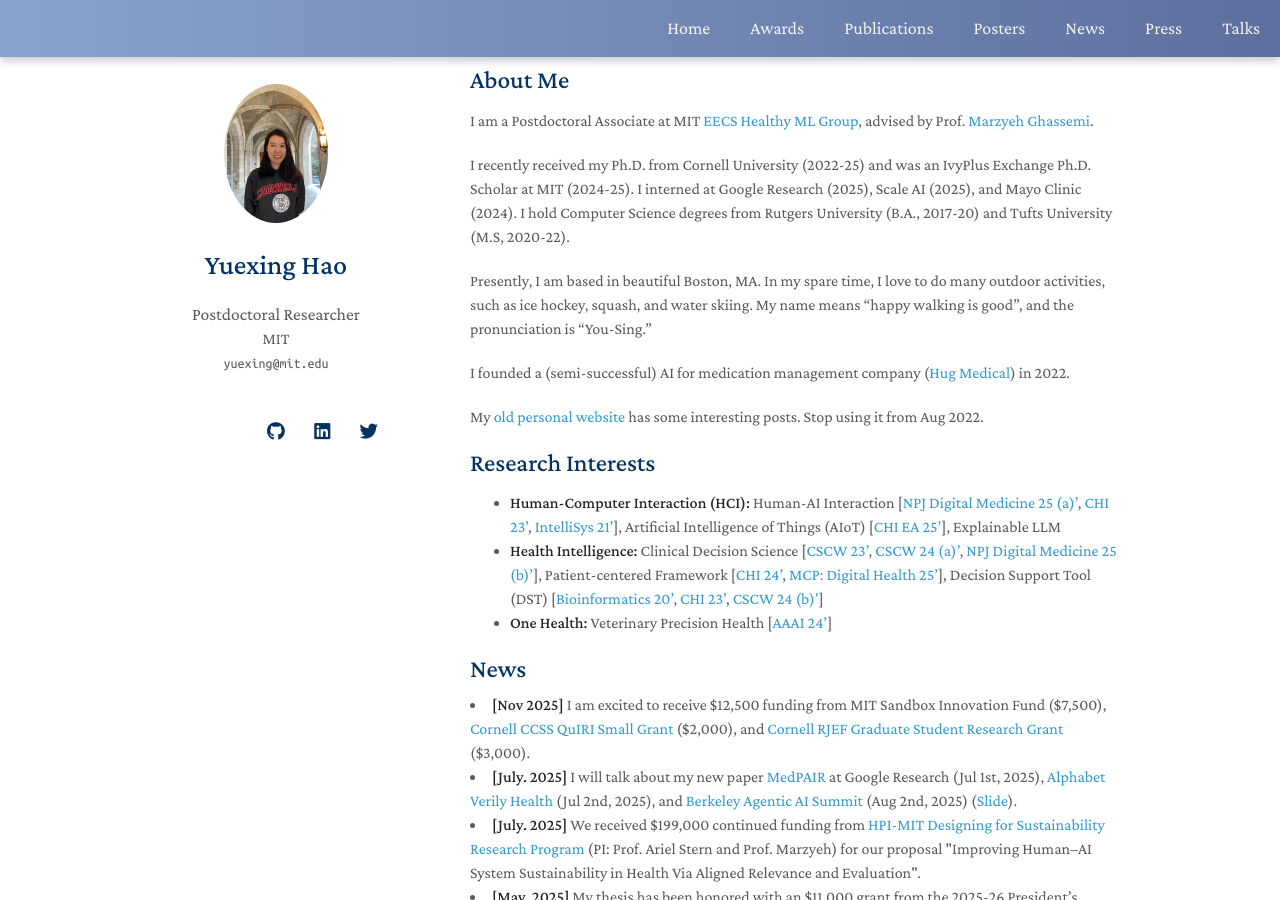
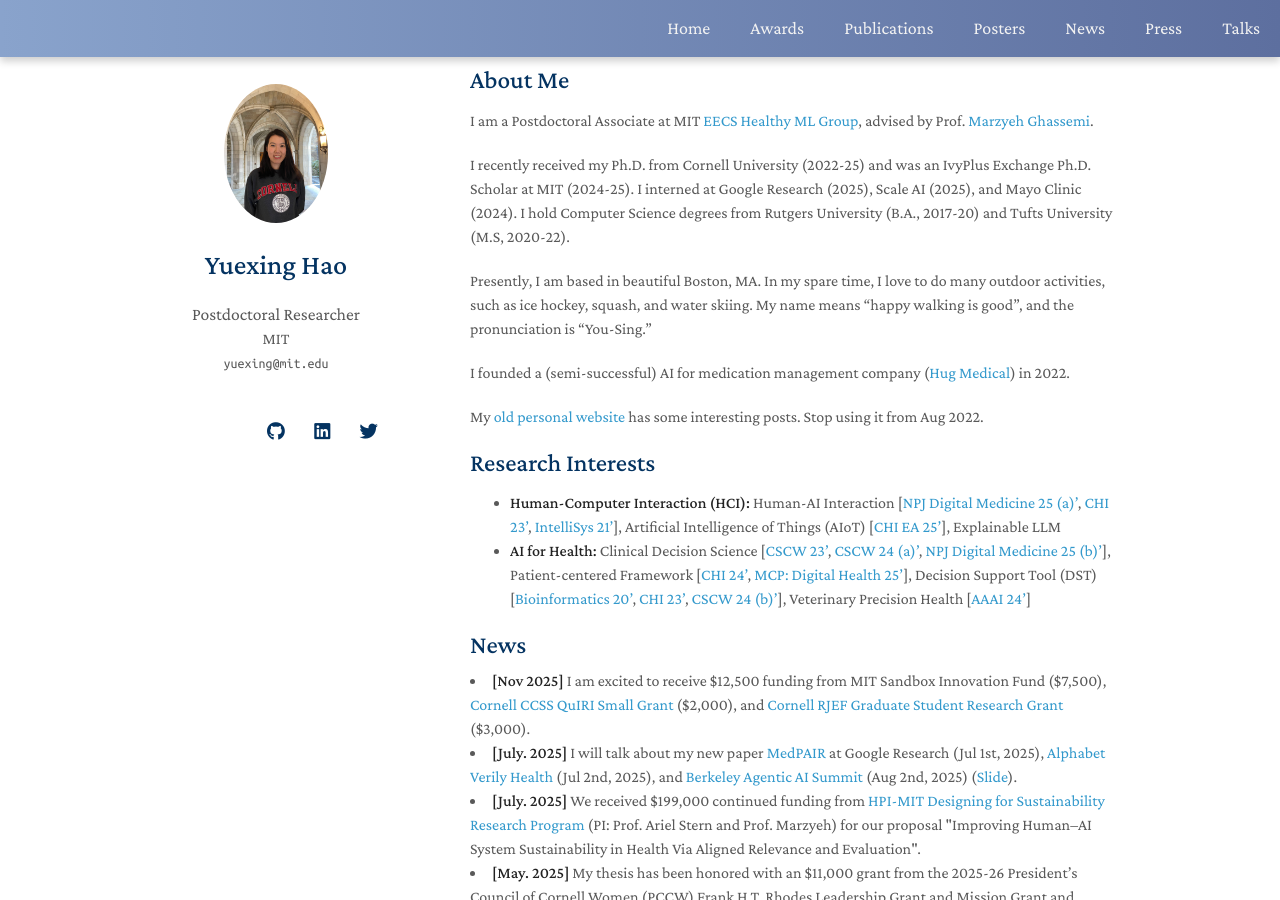
Before and after one commit to YuexingHao/Yuexing-Hao, a Jekyll site: the page built from index.md, in a window 1280 px wide and 900 px high. Built offline with Jekyll 4.4.1, drawn with Linux system fonts in a browser that asks for light colours; nearby versions of some CDN libraries; a style sheet for code colours, icons or effects is not loaded; our own code applies the rules of GitHub Pages for plain Markdown files.

Commit message:
Update index.md

```diff
--- a/index.md
+++ b/index.md
@@ -19,8 +19,7 @@
 ## Research Interests
 
 - **Human-Computer Interaction (HCI):** Human-AI Interaction [[NPJ Digital Medicine 25 (a)'](https://www.nature.com/articles/s41746-025-02166-0), [CHI 23'](https://dl.acm.org/doi/abs/10.1145/3544548.3581393), [IntelliSys 21'](https://link.springer.com/chapter/10.1007/978-3-030-82193-7_36)], Artificial Intelligence of Things (AIoT) [[CHI EA 25'](https://dl.acm.org/doi/abs/10.1145/3706599.3719286)], Explainable LLM
-- **Health Intelligence:** Clinical Decision Science [[CSCW 23'](https://dl.acm.org/doi/abs/10.1145/3584931.3607023), [CSCW 24 (a)'](https://dl.acm.org/doi/abs/10.1145/3678884.3681841), [NPJ Digital Medicine 25 (b)'](https://www.nature.com/articles/s41746-025-01824-7)], Patient-centered Framework [[CHI 24'](https://dl.acm.org/doi/abs/10.1145/3613904.3642353), [MCP: Digital Health 25'](https://www.sciencedirect.com/science/article/pii/S2949761225000057)], Decision Support Tool (DST) [[Bioinformatics 20'](https://academic.oup.com/bioinformatics/article/36/16/4458/5813330), [CHI 23'](https://dl.acm.org/doi/abs/10.1145/3544548.3581393), [CSCW 24 (b)'](https://dl.acm.org/doi/10.1145/3678884.3681859)]
-- **One Health:** Veterinary Precision Health [[AAAI 24'](https://ojs.aaai.org/index.php/AAAI/article/view/30450)]
+- **AI for Health:** Clinical Decision Science [[CSCW 23'](https://dl.acm.org/doi/abs/10.1145/3584931.3607023), [CSCW 24 (a)'](https://dl.acm.org/doi/abs/10.1145/3678884.3681841), [NPJ Digital Medicine 25 (b)'](https://www.nature.com/articles/s41746-025-01824-7)], Patient-centered Framework [[CHI 24'](https://dl.acm.org/doi/abs/10.1145/3613904.3642353), [MCP: Digital Health 25'](https://www.sciencedirect.com/science/article/pii/S2949761225000057)], Decision Support Tool (DST) [[Bioinformatics 20'](https://academic.oup.com/bioinformatics/article/36/16/4458/5813330), [CHI 23'](https://dl.acm.org/doi/abs/10.1145/3544548.3581393), [CSCW 24 (b)'](https://dl.acm.org/doi/10.1145/3678884.3681859)], Veterinary Precision Health [[AAAI 24'](https://ojs.aaai.org/index.php/AAAI/article/view/30450)]
 
 {% include_relative _includes/news.md %}
 
```
